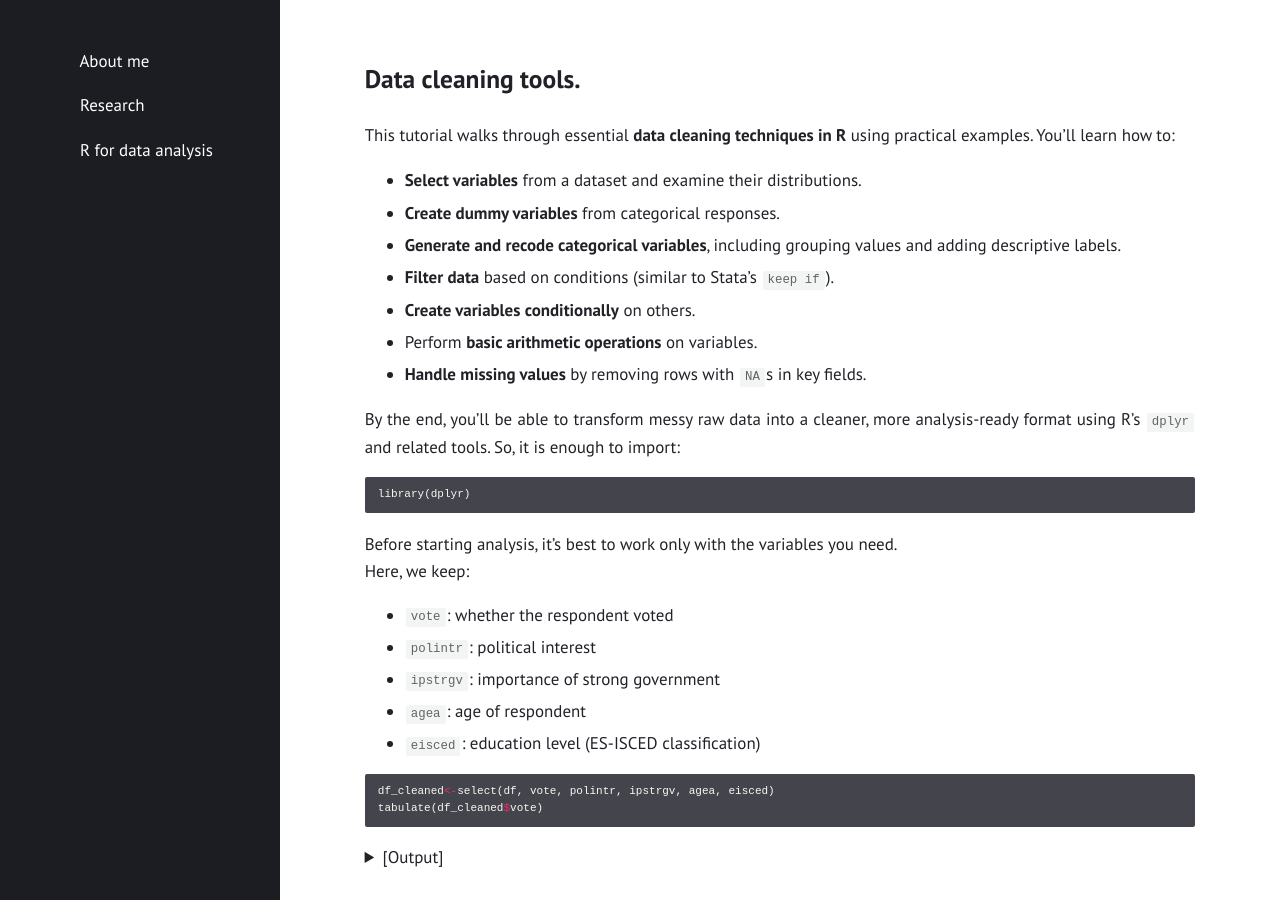
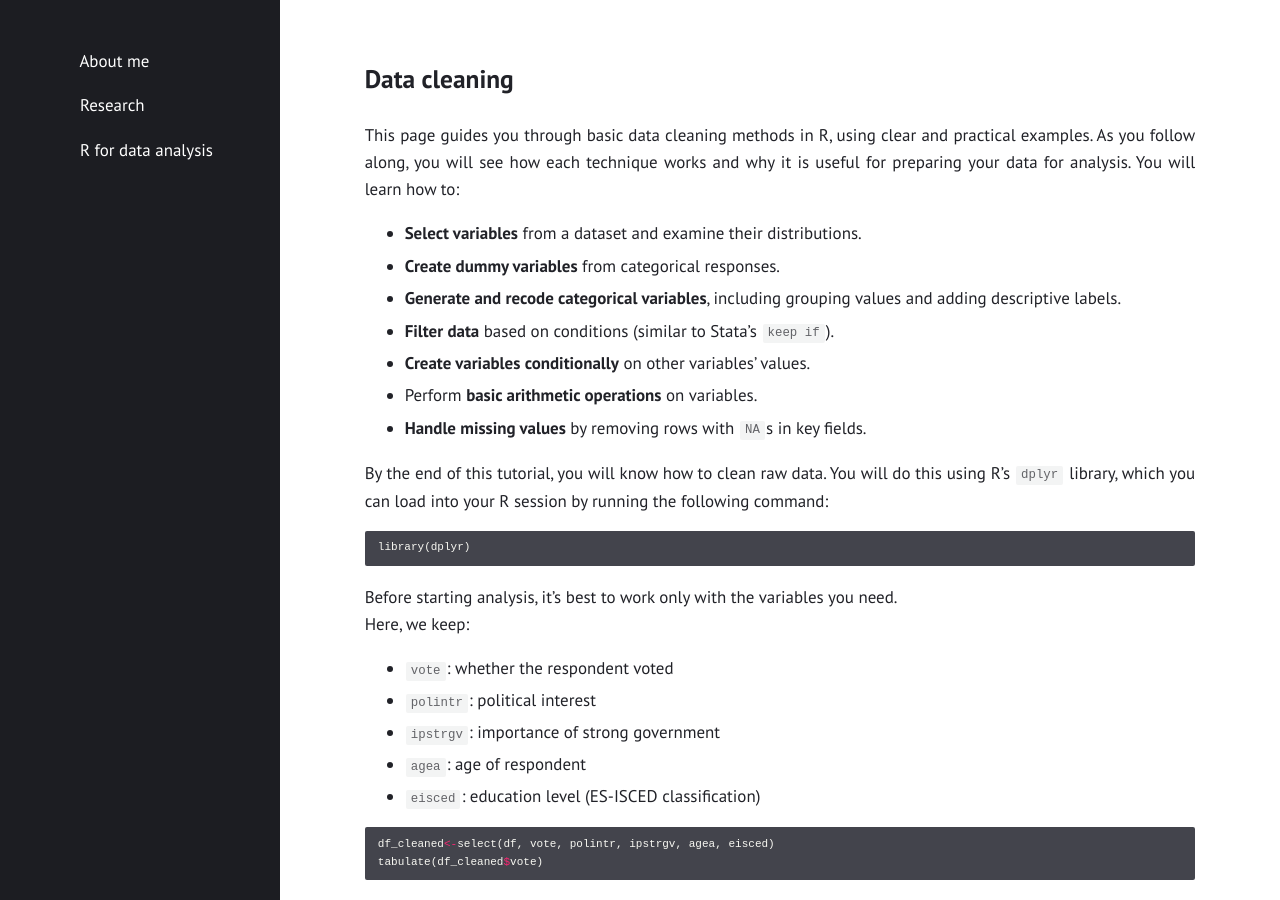
Before and after one commit to gubellom/gubellom.github.io, a Jekyll site: the page built from R files/Manipulation.md, in a window 1280 px wide and 900 px high. Built offline with Jekyll 4.4.1, drawn with Linux system fonts in a browser that asks for light colours.

Commit message:
Update Manipulation.md
Signed-off-by: Michele Gubello <62111923+gubellom@users.noreply.github.com>

````diff
--- a/R files/Manipulation.md
+++ b/R files/Manipulation.md
@@ -4,20 +4,19 @@ title: ""
 permalink: "/datacleaning/"
 ---
 
-# Data cleaning tools.
+# Data cleaning
 
-This tutorial walks through essential **data cleaning techniques in R** using practical examples. You’ll learn how to:
+This page guides you through basic data cleaning methods in R, using clear and practical examples. As you follow along, you will see how each technique works and why it is useful for preparing your data for analysis. You will learn how to:
 
 - **Select variables** from a dataset and examine their distributions.
 - **Create dummy variables** from categorical responses.
 - **Generate and recode categorical variables**, including grouping values and adding descriptive labels.
 - **Filter data** based on conditions (similar to Stata’s `keep if`).
-- **Create variables conditionally** on others.
+- **Create variables conditionally** on other variables' values.
 - Perform **basic arithmetic operations** on variables.
 - **Handle missing values** by removing rows with `NA`s in key fields.
 
-By the end, you’ll be able to transform messy raw data into a cleaner, more analysis-ready format using R’s `dplyr` and related tools. So, it is enough to import:
-
+By the end of this tutorial, you will know how to clean raw data. You will do this using R's `dplyr` library, which you can load into your R session by running the following command:
 ```r
 library(dplyr)
 ```
````
